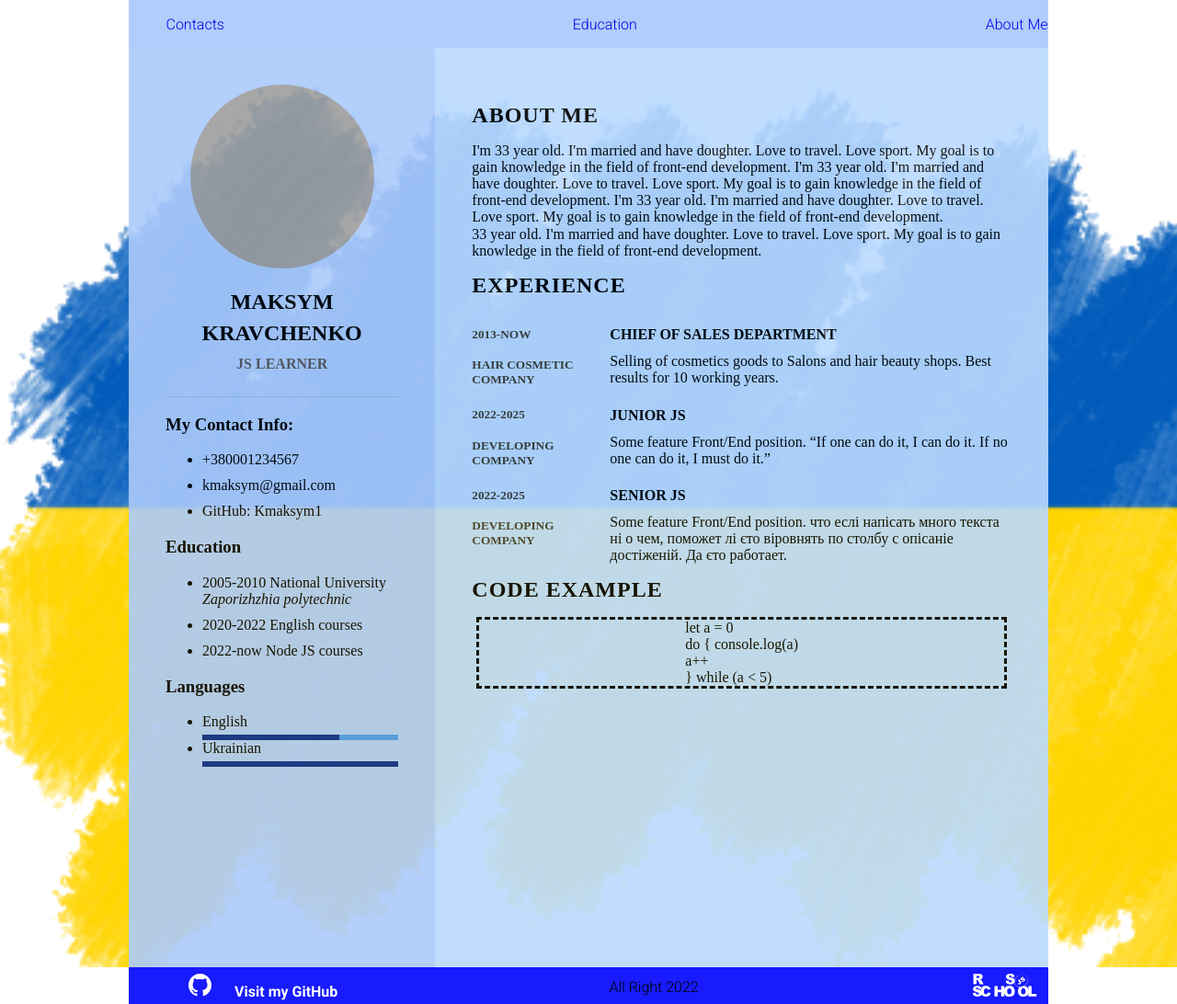
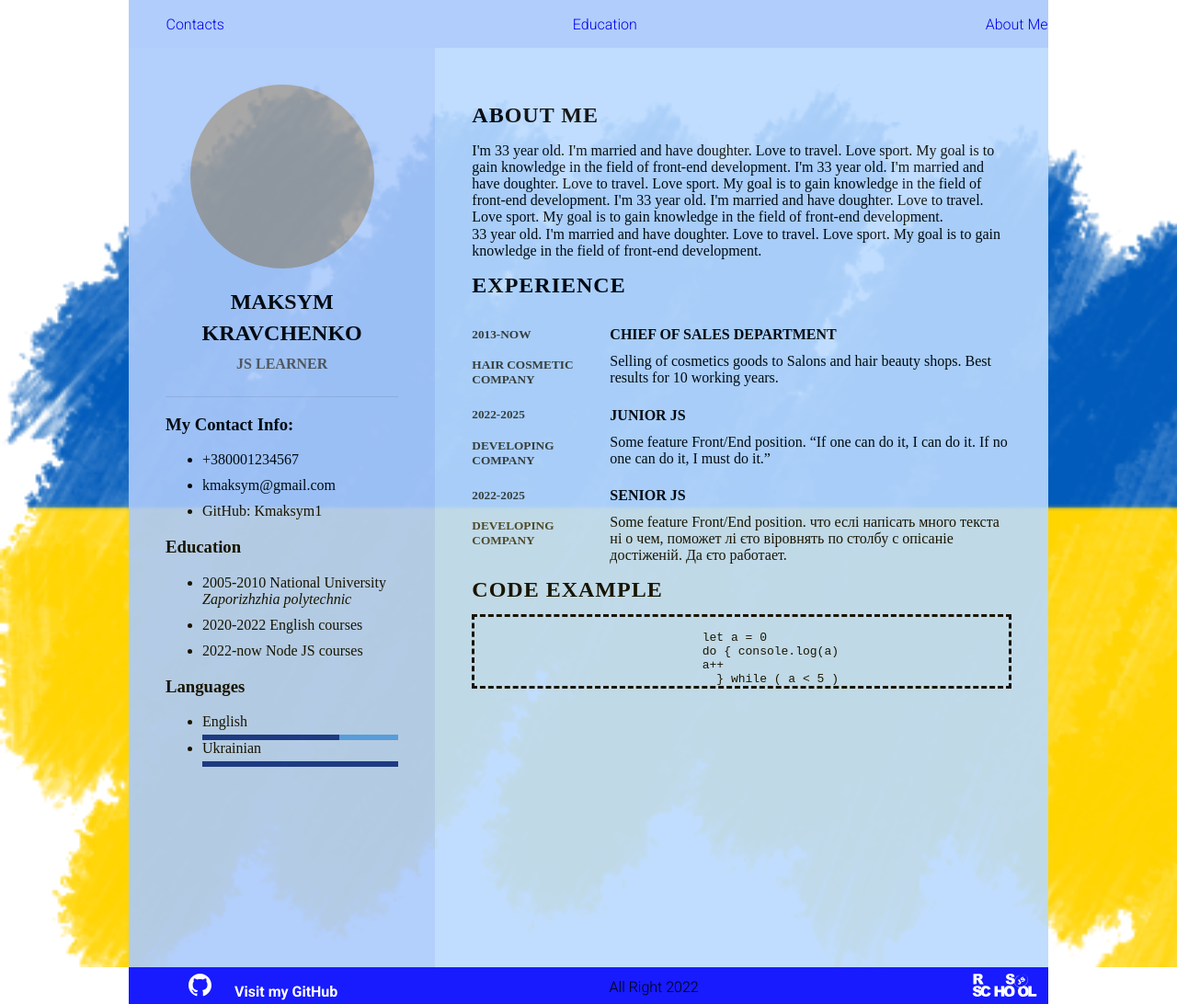
Before and after one commit to Kmaksym1/rsschool-cv, a plain HTML site: page index.html in a window 1280 px wide. Shown: the whole page at 92% size. Drawn offline with Linux system fonts and the light colour scheme; grey boxes are pictures that could not be loaded.

Commit message:
init: css + html fixed footer and header6

```diff
--- a/index.html
+++ b/index.html
@@ -29,7 +29,7 @@
               <img src="https://scontent.fiev25-1.fna.fbcdn.net/v/t1.18169-9/11011569_10204913659149523_6492219077471014856_n.jpg?_nc_cat=106&ccb=1-7&_nc_sid=09cbfe&_nc_ohc=7pNRIwtQQuAAX_Qa_fI&_nc_ht=scontent.fiev25-1.fna&oh=00_AT-WODuCejP4SRWC0XDbZVH1hpTvR_R3wykF9kW_iwOcew&oe=62C08A2D"
           alt="Foto" width="130" height="140">
             </div>
-          <h1>Maksym Kravchenko<br><h2>JS Learner</h2></h1>
+          <h1>Maksym Kravchenko<br></h1><h2>JS Learner</h2>
           </div>
         <div class="contactInfo Call">
         <h3 class="title" id="Contact">My Contact Info:</h3>
@@ -130,16 +130,17 @@
          </div>
               <div class="about">
                 <h2 class="title2">Code Example</h2>
-                <div class="code"><p class="codeexample">
-                  let a = 0 </br>
-                  do { console.log(a)</br>
-                  a++</br>
-              } while (a < 5)</br></p>
+                      <pre class="code"><code class="codeexample">
+        let a = 0
+        do { console.log(a)
+        a++
+          } while ( a &lt; 5 )</code></pre>
+
               </div>
        </div>
       </div>
   </div>
-  </main>
+</main>
   <footer class="footer">
         <nav class="nav_down">
           <ul class="nav_down-list">
```
Also changed, not shown: 1 other file.
